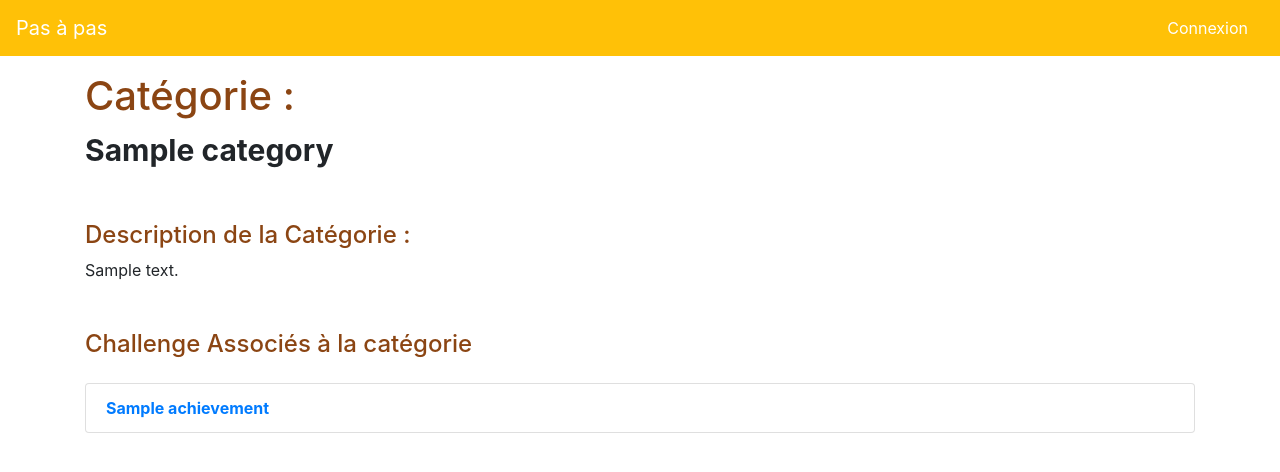
After one commit to Supaishichikin/Projet_Symphony, a Symfony app: template templates/category/index.html.twig in a window 1280 px wide. The commit adds this page. Shown: the top 472 px of the page. Run offline with Twig, Linux system fonts and the light colour scheme; the template is opened without the code that fills it: most values are stand-ins (such as "Sample title", 1, 10 or a date in 2020); some libraries are stand-ins or nearby versions.

Commit message:
contrainte validation de formulaire Category et achievement terminé, page /category/{id} avec description de la catégorie et les achievements associés à la catégorie. Navbar connexion, deconnexion, categories bien avancé.

```diff
--- a/src/Controller/Admin/CategoryController.php
+++ b/src/Controller/Admin/CategoryController.php
@@ -54,12 +54,15 @@ CategoryController extends AbstractController
 
         if($form->isSubmitted()){
             if($form->isValid()){
+
                 $manager->persist($category);
+
                 $manager->flush();
 
                 $this->addFlash('success', 'La catégories est enregistrée');
 
                 return $this->redirectToRoute('app_admin_category_index');
+
             } else {
                 $this->addFlash('error', 'Le formulaire contient des erreurs' );
             }
@@ -79,7 +82,9 @@ CategoryController extends AbstractController
      */
     public function delete(EntityManagerInterface $manager, Category $category)
     {
+
         $manager->remove($category);
+
         $manager->flush();
 
         $this->addFlash('success', "La catégorie à été supprimé" );
--- a/src/Entity/Achievement.php
+++ b/src/Entity/Achievement.php
@@ -3,6 +3,7 @@
 namespace App\Entity;
 
 use Doctrine\ORM\Mapping as ORM;
+use Symfony\Component\Validator\Constraints as Assert;
 
 /**
  * @ORM\Entity(repositoryClass="App\Repository\AchievementRepository")
@@ -18,6 +19,7 @@ class Achievement
 
     /**
      * @ORM\Column(type="string", length=100)
+     * @Assert\NotBlank(message="le titre est obligatoire")
      */
     private $name;
 
@@ -29,6 +31,7 @@ class Achievement
     /**
      * @ORM\ManyToOne(targetEntity="App\Entity\Category", inversedBy="achievements")
      * @ORM\JoinColumn(nullable=false)
+     * @Assert\NotBlank(message="La catégorie est obligatoire")
      */
     private $category;
 
--- a/src/Entity/Category.php
+++ b/src/Entity/Category.php
@@ -5,6 +5,7 @@ namespace App\Entity;
 use Doctrine\Common\Collections\ArrayCollection;
 use Doctrine\Common\Collections\Collection;
 use Doctrine\ORM\Mapping as ORM;
+use Symfony\Component\Validator\Constraints as Assert;
 
 /**
  * @ORM\Entity(repositoryClass="App\Repository\CategoryRepository")
@@ -19,7 +20,9 @@ class Category
     private $id;
 
     /**
-     * @ORM\Column(type="string", length=100)
+     * @ORM\Column(type="string", length=100, unique=true)
+     * @Assert\NotBlank(message="Le nom est obligatoire")
+     * @Assert\Length(max="20", maxMessage="Le nom ne doit pas faire plus de {{ limit }} caractères")
      */
     private $name;
 
--- a/templates/Admin/achievement/edit.html.twig
+++ b/templates/Admin/achievement/edit.html.twig
@@ -3,7 +3,7 @@
 {% block title %}AchievementController{% endblock %}
 
 {% block body %}
-    <h1>Enregistrement achievement</h1>
+    <h1 class="mb-4 mt-2">Enregistrement achievement</h1>
 
     <div class="container">
         {{ form_start(form) }}
--- a/templates/Admin/category/edit.html.twig
+++ b/templates/Admin/category/edit.html.twig
@@ -4,7 +4,6 @@
 {% block body %}
     <div class="container">
         {{ form_start(form) }}
-
         {{ form_row(form.name) }}
         {{ form_row(form.description) }}
 
--- a/templates/base.html.twig
+++ b/templates/base.html.twig
@@ -8,6 +8,24 @@
         {% endblock %}
     </head>
     <body>
+    {% if is_granted('ROLE_ADMIN') %}
+        <nav class="navbar navbar-exepend-lg navbar-dark bg-dark">
+            <a class="navbar-link text-white" href="{{ path('app_admin_achievement_index') }}">Admin</a>
+            <a class="nav-link text-white" href="{{ path('app_admin_achievement_index') }}">Gestion des Activitées</a>
+            <a class="nav-link text-white" href="{{ path('app_admin_category_index') }}">Gestion des Catégories</a>
+        </nav>
+    {% endif %}
+    <nav class="navbar navbar-exepend-lg navbar-dark bg-warning mb-3">
+        <a href="#" class="navbar-brand">Pas à pas</a>
+        <div class="d-flex flex-row bd-highlight">
+            {% if app.user is not null %}
+                <a href="{{ path('app_index_logout') }}" class="nav-link text-white">Déconnexion</a>
+            {% else %}
+                <a href="{{ path('app_index_login') }}" class="nav-link text-white">Connexion</a>
+            {% endif %}
+            {{ render(controller('App\\Controller\\CategoryController::menu')) }}
+        </div>
+    </nav>
         <div class="container">
             {# affichage des messages flash #}
             {% for type, messages in app.session.flashBag.all %}
@@ -20,9 +38,11 @@
             {% block body %}{% endblock %}
         </div>
         {% block javascripts %}
+
             <script src="https://code.jquery.com/jquery-3.4.1.slim.min.js" integrity="sha384-J6qa4849blE2+poT4WnyKhv5vZF5SrPo0iEjwBvKU7imGFAV0wwj1yYfoRSJoZ+n" crossorigin="anonymous"></script>
             <script src="https://cdn.jsdelivr.net/npm/popper.js@1.16.0/dist/umd/popper.min.js" integrity="sha384-Q6E9RHvbIyZFJoft+2mJbHaEWldlvI9IOYy5n3zV9zzTtmI3UksdQRVvoxMfooAo" crossorigin="anonymous"></script>
             <script src="https://stackpath.bootstrapcdn.com/bootstrap/4.4.1/js/bootstrap.min.js" integrity="sha384-wfSDF2E50Y2D1uUdj0O3uMBJnjuUD4Ih7YwaYd1iqfktj0Uod8GCExl3Og8ifwB6" crossorigin="anonymous"></script>
+
         {% endblock %}
     </body>
 </html>
--- /dev/null
+++ b/templates/category/index.html.twig
@@ -0,0 +1,24 @@
+{% extends 'base.html.twig' %}
+
+{% block title %}CategoryController!{% endblock %}
+
+{% block body %}
+    <h1 style="color:saddlebrown;">Catégorie :</h1>
+    <strong class="mb-2 mt-2" style="font-size: 30px;">{{ category.name }}</strong>
+
+    {% if category.description is not null %}
+        <h4 style="color: saddlebrown;" class="mt-5">Description de la Catégorie :</h4>
+        <p class="mt-2">{{ category.description }}</p>
+    {% endif %}
+
+    <h4 style="color: saddlebrown;" class="mt-5">Challenge Associés à la catégorie </h4>
+    {% for achievement in achievements %}
+        <ul class="list-group mt-4">
+            <li class="list-group-item">
+                <a href="{{ path('app_admin_achievement_index') }}">
+                    <strong>{{ achievement.name }}</strong>
+                </a>
+            </li>
+        </ul>
+    {% endfor %}
+{% endblock %}
```
Also changed, not shown: src/Controller/AchievementController.php (added, +26 -0 lines), src/Controller/CategoryController.php (added, +49 -0 lines), templates/achievement/index.html.twig (added, +11 -0 lines), templates/category/menu.html.twig (added, +18 -0 lines), 1 other file.
